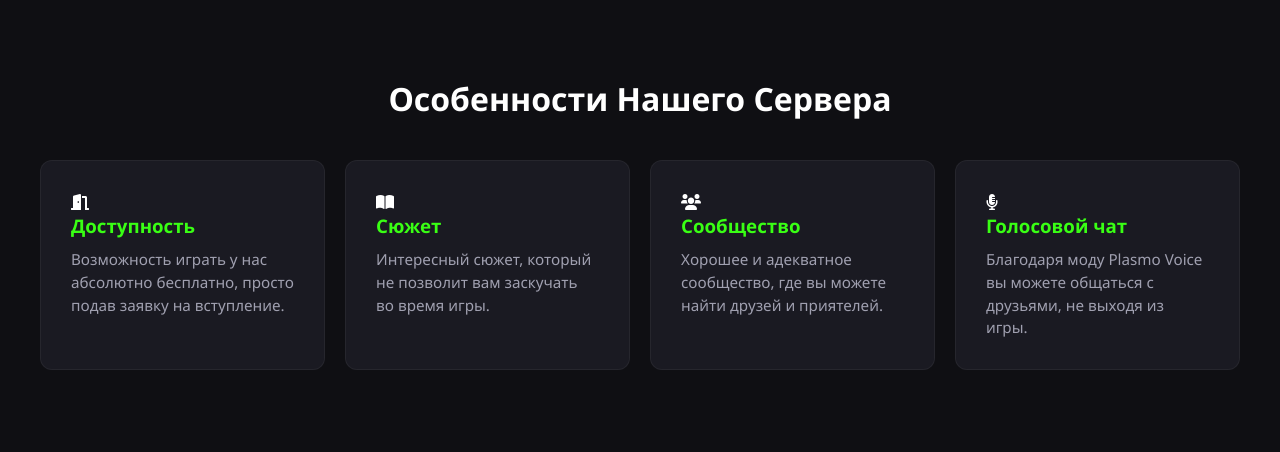
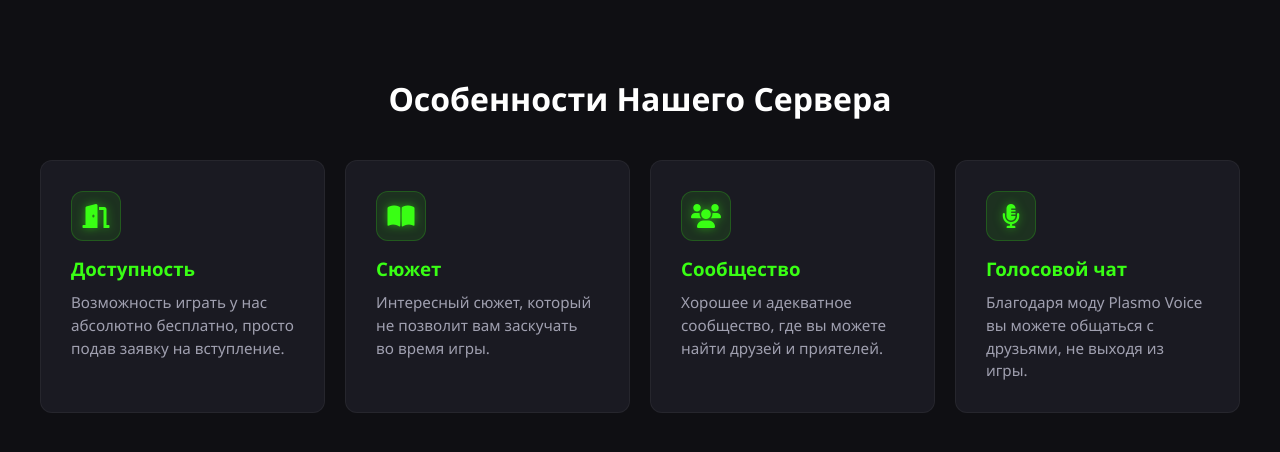
Before and after one commit to EstriperConor/scsite-2, a plain HTML site: page index.html in a window 1280 px wide. Shown: the part 644-1096 px from the top of the page. Drawn offline with Linux system fonts and the light colour scheme.

Commit message:
Update style.css

```diff
--- a/style.css
+++ b/style.css
@@ -239,3 +239,33 @@ footer a:hover {
 .back-btn:hover {
     background: rgba(57, 255, 20, 0.1);
 }
+/* Стили для иконок в карточках */
+.feature-icon {
+    width: 50px;
+    height: 50px;
+    border-radius: 12px;
+    background: rgba(57, 255, 20, 0.1); /* Легкий зеленый фон */
+    display: flex;
+    align-items: center;
+    justify-content: center;
+    margin-bottom: 15px;
+    border: 1px solid rgba(57, 255, 20, 0.2);
+}
+
+.feature-icon i {
+    font-size: 1.5rem;
+    color: var(--accent-green);
+    /* Добавим легкое свечение */
+    text-shadow: 0 0 10px rgba(57, 255, 20, 0.5);
+}
+
+/* Чтобы при наведении на карточку иконка меняла цвет на фиолетовый */
+.feature-card:hover .feature-icon {
+    background: rgba(138, 43, 226, 0.1);
+    border-color: rgba(138, 43, 226, 0.3);
+}
+
+.feature-card:hover .feature-icon i {
+    color: var(--accent-purple);
+    text-shadow: 0 0 10px rgba(138, 43, 226, 0.5);
+}
```
